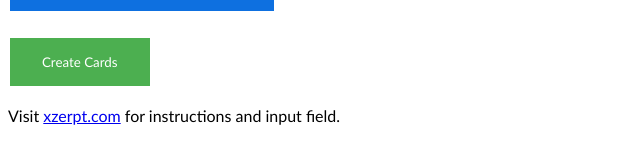
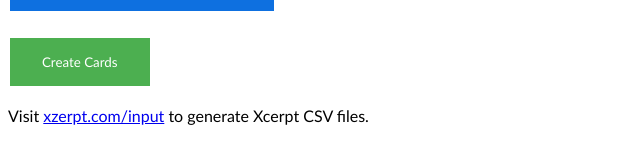
Before and after one commit to BrianInGermany/Xzerpt, a Jekyll site: the page miro_input.html, which Jekyll copies as it is, in a window 1280 px wide. Shown: the part 303-467 px from the top of the page, without its empty margins (0-640 px from the left). Built offline with Jekyll 4.4.1, drawn with Linux system fonts in a browser that asks for light colours.

Commit message:
minor text edit

```diff
--- a/miro_input.html
+++ b/miro_input.html
@@ -240,7 +240,7 @@ function clear_and_gen_cards(ev){
     <br/>
     <button type="button" id="send_files" onclick="clear_and_gen_cards(event)">Create Cards</button>
     <br/>
-    <p>Visit <a href="https://xzerpt.com/">xzerpt.com</a> for instructions and input field.</p>
+    <p>Visit <a href="https://xzerpt.com/input">xzerpt.com/input</a> to generate Xcerpt CSV files.</p>
 
 
 </body>
```
